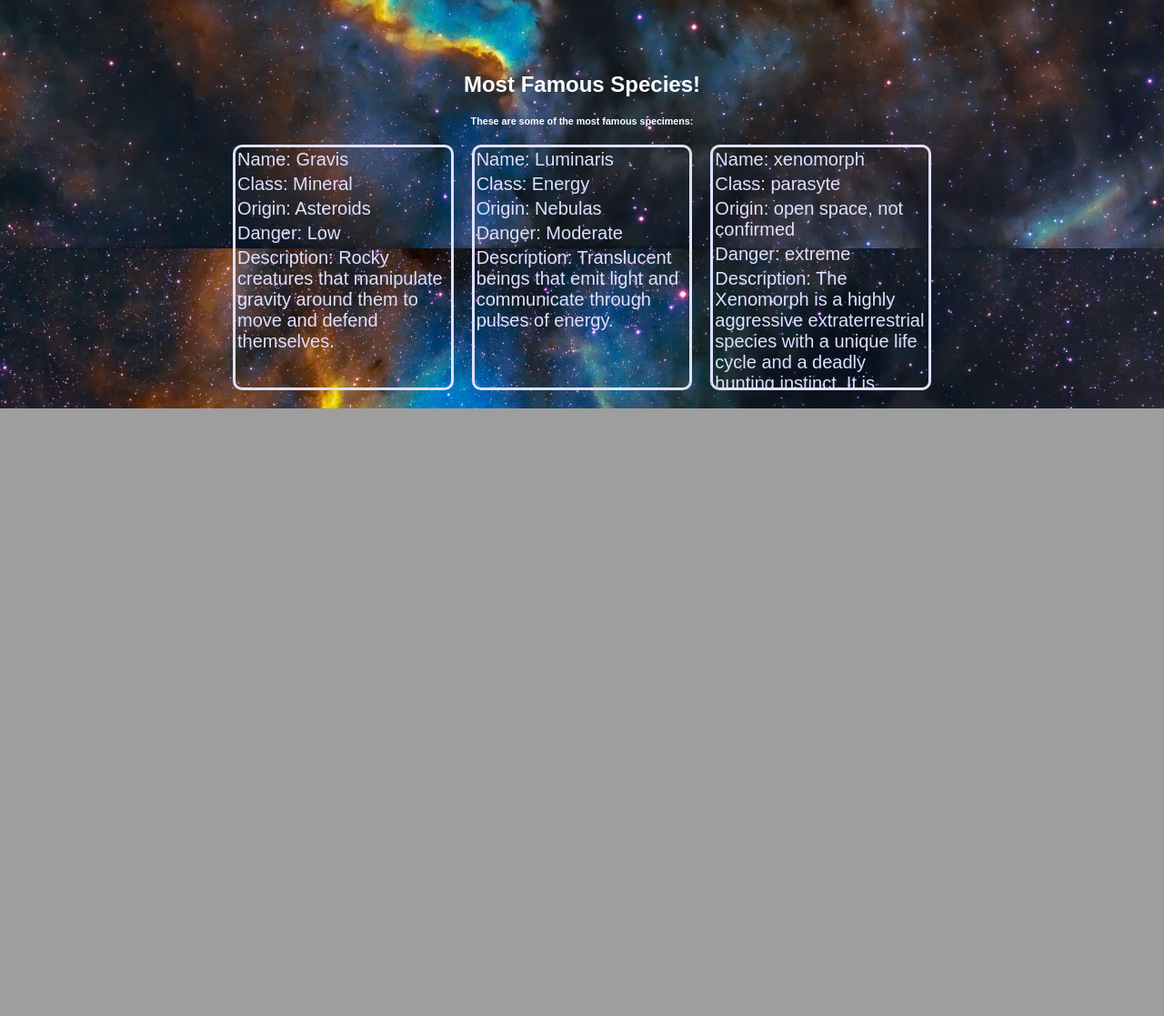
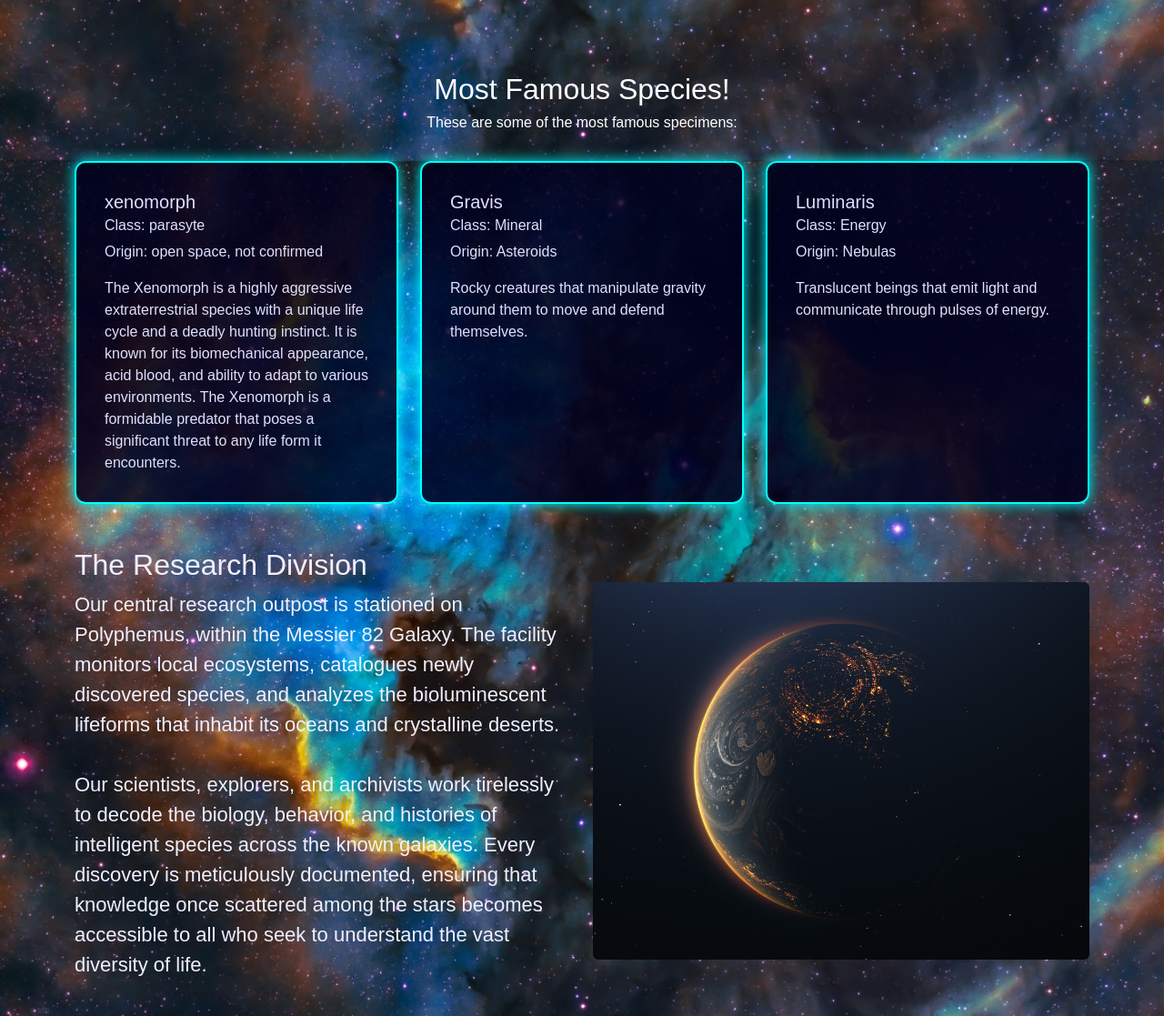
Before and after one commit to YuXiang1105/proyect-web-begginer, a Flask app: page / in a window 1280 px wide. Shown: the part 781-1898 px from the top of the page at 91% size. Before the commit the page ends 1230 px from the top, so only its background shows below. Run offline with Flask 3, Linux system fonts and the light colour scheme.

Commit message:
information and index made, not the form and the the species part

```diff
--- a/app/static/css/index.css
+++ b/app/static/css/index.css
@@ -5,11 +5,6 @@
 }
 
 
-
-body{
-    background-image: url("../images/backgrounds/background_index.jpg");
-    background-size: 110%;
-}
 
 /* Index Page CSS with grid layout for the main containers
     More containers can be added in a future*/
@@ -92,9 +87,9 @@
 
 .text_index p {
     color: #f0f0ff;
-    margin-top: 10%;
+    margin-top: 5%;
     width: 100%;
-    font-size: 25px;
+    font-size: 22px;
 
 }
 
@@ -126,25 +121,16 @@
 
 .most_famous {
     width: 100%;
-    height: 350px;
+    height: auto;
     display: grid;
-    grid-template-columns: 1fr 1fr 1fr;
-    grid-template-rows: auto auto 1fr;
     grid-template-areas:
-        "title title title"
-        "sub sub sub"
-        "card1 card2 card3";
-    gap: 20px;
-    margin-bottom: 20px;
-    padding: 0 20%;
+        "title"
+        "sub";
+
+
+
 }
 
-@media (max-width: 700px) {
-    .most_famous{
-        padding: 0% 5% ;
-    }
-
-}
 
 .most_fam_title {
     grid-area: title;
@@ -153,40 +139,17 @@
     grid-area: sub;
 }
 
-.card1 {
-    grid-area: card1;
-
-}
-.card2 {
-    grid-area: card2;
-}
-.card3 {
-    grid-area: card3;
-
+.own_costum_cards .card {
+    background-color: rgba(0, 0, 30, 0.85);
+    color: #e0e0ff;
+    border: 2px solid #00ffff;
+    border-radius: 12px;
+    box-shadow: 0 0 15px #00ffff;
+    padding: 15px;
+    height: 100%;
 }
 
-.most_famous div {
-    border: solid;
-    border-radius: 5%;
-     background-color: transparent;
-    color: #f0f0ff;
-    border-radius: 10px;
-    font-size: 50px;
-    max-height: 100%;
-    overflow-y: auto;
-    color: #e0e0ff;
-
+.text_bottom{
+font-size: 22px;
+color:#f0f0ff;
 }
-
-.most_famous p {
-    font-size: 20px;
-    padding: 2px;
-}
-
-.most_famous img {
-    width: 100%;
-    height: 100%;
-    object-fit: contain;
-    border-radius: 10px;
-    overflow: hidden;
-}
--- a/app/static/css/navbar.css
+++ b/app/static/css/navbar.css
@@ -1,18 +1,17 @@
-* {
-    margin: 0;
-    padding: 0;
-    box-sizing: border-box;
-}
-
-/* Navbar CSS */
-/* We try not using any general tag as div, section etc, for the other pages */
-/* We use classes and id's instead */
 
 /* CSS works on cascade, should be no problem here but just in case */
 
-
+body{
+        font-family: Arial, Helvetica, sans-serif;
+    background-image:  url("../images/backgrounds/background_index.jpg");
+     background-repeat: no-repeat;
+    background-size: cover;
+    background-position: center;
+    background-attachment: fixed;
+}
 /*hole navbar container*/
 .container_navbar {
+    z-index: 1000;
     width: 100%;
     height: 65px;
     background-color: #0b0c2a;
--- /dev/null
+++ b/app/static/css/species.css
@@ -0,0 +1,5 @@
+.title{
+    margin-top: 65px;
+    text-align: center;
+    color:#f0f0ff;
+}
--- a/app/templates/base.html
+++ b/app/templates/base.html
@@ -4,6 +4,8 @@
 <head>
     <meta charset="UTF-8">
     <meta name="viewport" content="width=device-width, initial-scale=1.0">
+
+    <link href="https://cdn.jsdelivr.net/npm/bootstrap@5.3.8/dist/css/bootstrap.min.css" rel="stylesheet" integrity="sha384-sRIl4kxILFvY47J16cr9ZwB07vP4J8+LH7qKQnuqkuIAvNWLzeN8tE5YBujZqJLB" crossorigin="anonymous">
     <link rel="stylesheet" href="../static/css/navbar.css">
     {% block styles %}
     <!-- Custom CSS for each page-->
@@ -27,7 +29,7 @@
         <div class="photo">
         <img src="../static/images/navbar_logo.png">
         </div>
-        <h1 class="mainText"><a href="{{url_for('main.index')}}">THE XENOVAULT</a></h1>
+        <h1 class="mainText"><a href="{{url_for('main.index')}}">THE HYPERIUM HUB</a></h1>
         <table class="navLinks">
             <tr>
                 <th> <a href="{{url_for('main.index')}}">Home</a></th>
@@ -62,6 +64,7 @@
 
 
 
+    <script src="https://cdn.jsdelivr.net/npm/bootstrap@5.3.8/dist/js/bootstrap.bundle.min.js" integrity="sha384-FKyoEForCGlyvwx9Hj09JcYn3nv7wiPVlz7YYwJrWVcXK/BmnVDxM+D2scQbITxI" crossorigin="anonymous"></script>
 
     <script src="../static/js/navbar.js"></script>
 </body>
--- a/app/templates/index.html
+++ b/app/templates/index.html
@@ -15,8 +15,10 @@
             capabilities make it easy to find the information you need.
             Join us in unraveling the mysteries of life beyond Earth!
             <br>
-            For more information, visit the "About" page or explore the "Species" section to start your journey into the unknown.
-            <br> We are aware of the dangerousness of some species. If you encounter any of them, please contact the the company immediately.
+            For more information, visit the "About" page or explore the "Species" section to start your journey into the
+            unknown.
+            <br> We are aware of the dangerousness of some species. If you encounter any of them, please contact the the
+            company immediately.
         </p>
     </section>
 </section>
@@ -24,20 +26,59 @@
 <section class="most_famous">
     <h2 class="most_fam_title">Most Famous Species!</h2>
     <h6 class="most_fam_subtitle">These are some of the most famous specimens:</h6>
+</section>
 
-    <!-- We use a "for" for each card-->
-    {% for alien in aliens[:3] %}
-    <div class="card{{ loop.index0 }}">
-        <p>Name: {{ alien.get('name') }}</p>
-        <p>Class: {{ alien.get('class') }}</p>
-        <p>Origin: {{ alien.get('origin') }}</p>
-        <p>Danger: {{ alien.get('danger') }}</p>
-        <p>Description: {{ alien.get('description') }}</p>
+<div class="own_costum_cards">
+    <div class="container mt-4">
+        <div class="row">
+            {% for alien in aliens[:3] %}
+            <div class="col-md-4 mb-4">
+                <div class="card h-100">
+                    <div class="card-body">
+                        <h5 class="card-title">{{ alien.name }}</h5>
+                        <h6 class="card-subtitle mb-2">
+                            Class: {{ alien.class }}
+                        </h6>
+                        <p class="card-text">
+                            Origin: {{ alien.origin }}
+                        </p>
+                        <p class="card-text">{{ alien.description }}</p>
+                    </div>
+                </div>
+            </div>
+            {% endfor %}
+        </div>
     </div>
-    {% endfor %}
+</div>
 
 
-</section>
+<div class="container my-4" >
+    <div class="row align-items-center">
+        <div class="col-md-6 text_bottom">
+            <h2>The Research Division</h2>
+            <p>
+                Our central research outpost is stationed on Polyphemus,
+                within the Messier 82 Galaxy. The facility monitors local ecosystems,
+                catalogues newly discovered species, and analyzes the bioluminescent lifeforms that inhabit its oceans
+                and crystalline deserts.
+                <br> <br>
+                Our scientists, explorers, and archivists work tirelessly to decode the biology, behavior,
+                and histories of intelligent species across the known galaxies. Every discovery is meticulously
+                documented,
+                ensuring that knowledge once scattered among the stars becomes accessible to all who seek to understand
+                the vast diversity of life.
+            </p>
+        </div>
+
+        <div class="col-md-6 text-center">
+            <img src="../static/images/planet_origin.jpg" alt="Base" class="img-fluid rounded">
+        </div>
+    </div>
+</div>
+
+
+
+
 {% endblock %}
 
 {% block styles %}
```
Also changed, not shown: other parts of app/static/css/navbar.css (+22 -13 lines), app/static/css/information.css (+15 -16 lines), app/templates/information.html (+30 -3 lines), app/templates/species.html (+13 -7 lines), app/static/images/backgrounds/background_about.jpg (deleted), app/static/images/myimg.png (added), app/static/images/planet_origin.jpg (added).
